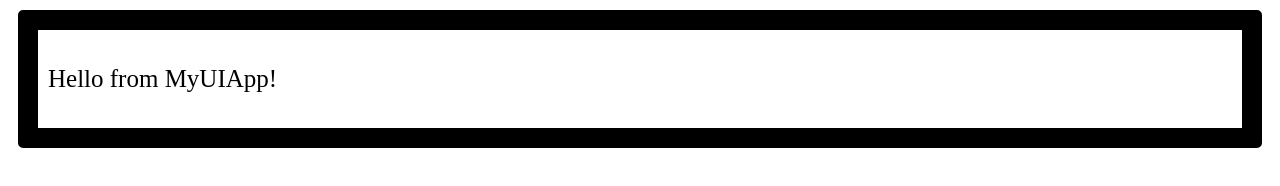
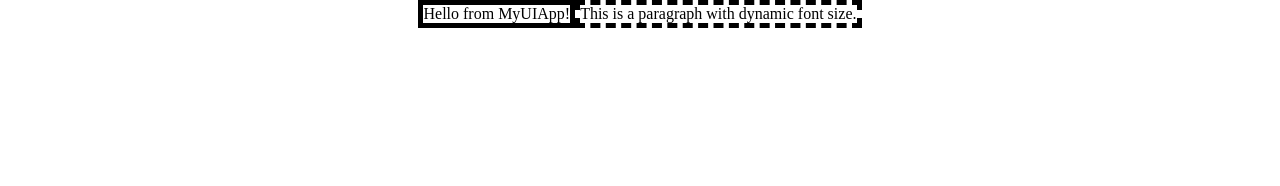
Before and after one commit to eb2501/ts-fluor, a website with bundled scripts: page index.html in a window 1280 px wide. Built offline with nearby package versions, Linux system fonts and the light colour scheme.

Commit message:
Add Flex

```diff
--- a/src/main.ts
+++ b/src/main.ts
@@ -1,7 +1,8 @@
 // Vite entry for TypeScript support
 import type { Size } from './ui/common'
 import { UIApp } from './ui/ui_app'
-import { UIBorder } from './ui/ui_border'
+import { border } from './ui/ui_border'
+import { flex } from './ui/ui_flex'
 import { UIPara } from './ui/ui_para'
 
 const fontSizes: Size[] = ["15px", "18px", "21px", "23px", "25px"]
@@ -15,18 +16,27 @@ class MyUIApp extends UIApp {
 
   constructor() {
     super("#app")
-    this.run(new UIBorder({
-      style: "solid",
-      color: "black",
-      width: this.borderWidth,
-      radius: "5px",
-      padding: "10px",
-      margin: "10px",
-      child: new UIPara({
-        text: "Hello from MyUIApp!",
-        size: this.fontSize
+    this.run(
+      flex({
+        children: [
+          border({
+            child: new UIPara({
+              text: "Hello from MyUIApp!",
+            }),
+            style: "solid",
+            width: "5px"
+          }),
+          border({
+            child: new UIPara({
+              text: "This is a paragraph with dynamic font size.",
+            }),
+            style: "dashed",
+            width: "5px",
+          }),
+        ],
+        justify: "center"
       })
-    }))
+    )
   }
 }
 
--- a/src/style.css
+++ b/src/style.css
@@ -1,4 +1,5 @@
-/* This file is generated by the build process. */
-/* Do not edit this file directly. */
 
-/* You can add your custom styles below this comment */
+* {
+  padding: 0;
+  margin: 0;
+}
--- a/src/ui/ui_border.ts
+++ b/src/ui/ui_border.ts
@@ -43,7 +43,7 @@ export class UIBorder extends UIView {
     this.style = args.style !== undefined ? this.node(args.style) : null
   }
 
-  readonly dom = this.node(() => {
+  private readonly rootDom = this.node(() => {
     const styles: string[] = []
     if (this.color) {
       styles.push("border-color", this.color())
@@ -79,6 +79,10 @@ export class UIBorder extends UIView {
 
   collect(doms: DomElement[]): void {
     this.child().collect(doms)
-    doms.push(this.dom())
+    doms.push(this.rootDom())
   }
 }
+
+export function border(args: UIBorderArgs) {
+  return new UIBorder(args)
+}
--- /dev/null
+++ b/src/ui/ui_flex.ts
@@ -0,0 +1,73 @@
+import type { ToNode } from "../core"
+import { DomElement } from "./dom_element"
+import { UIView } from "./ui_view"
+import type { Node } from "../core"
+import type { Size } from "./common"
+import { newId } from "./id_gen"
+
+export type FlexDirection = "row" | "column"
+
+export type FlexAlign = "start" | "center" | "end" | "stretch"
+
+export type FlexJustify = "start" | "center" | "end" | "between" | "around" | "evenly"
+
+export interface UIFlexArgs {
+  children: ToNode<UIView[]>
+  direction?: ToNode<FlexDirection>
+  align?: ToNode<FlexAlign>
+  justify?: ToNode<FlexJustify>
+  gap?: ToNode<Size>
+}
+
+export class UIFlex extends UIView {
+  readonly children: Node<UIView[]>
+  readonly direction: Node<FlexDirection> | null
+  readonly align: Node<string> | null
+  readonly justify: Node<string> | null
+  readonly gap: Node<Size> | null
+
+  constructor(args: UIFlexArgs) {
+    super()
+    this.children = this.node(args.children)
+    this.direction = args.direction !== undefined ? this.node(args.direction) : null
+    this.align = args.align !== undefined ? this.node(args.align) : null
+    this.justify = args.justify !== undefined ? this.node(args.justify) : null
+    this.gap = args.gap !== undefined ? this.node(args.gap) : null
+  }
+
+  private readonly rootDom = this.node(() => {
+    const styles: string[] = []
+    if (this.direction) {
+      styles.push("flex-direction", this.direction())
+    }
+    if (this.align) {
+      styles.push("align-items", this.align())
+    }
+    if (this.justify) {
+      styles.push("justify-content", this.justify())
+    }
+    if (this.gap) {
+      styles.push("gap", this.gap())
+    }
+    return new DomElement(
+      this.id,
+      "div",
+      ["fluor-flex"],
+      null,
+      ['display', 'flex'],
+      styles,
+      null,
+      null,
+      this.children().map(child => child.id)
+    )
+  })
+
+  collect(doms: DomElement[]): void {
+    this.children().forEach(child => child.collect(doms))
+    doms.push(this.rootDom())
+  }
+}
+
+export function flex(args: UIFlexArgs) {
+  return new UIFlex(args)
+}
--- a/src/ui/ui_para.ts
+++ b/src/ui/ui_para.ts
@@ -19,7 +19,7 @@ export class UIPara extends UIView {
     this.size = args.size !== undefined ? this.node(args.size) : null
   }
 
-  readonly dom = this.node(() => {
+  private readonly rootDom = this.node(() => {
     const styles: string[] = []
     const children: string[] = []
     if (this.size) {
@@ -42,6 +42,10 @@ export class UIPara extends UIView {
   })
 
   collect(doms: DomElement[]): void {
-    doms.push(this.dom())
+    doms.push(this.rootDom())
   }
 }
+
+export function para(args: UIParaArgs = {}) {
+  return new UIPara(args)
+}
```
